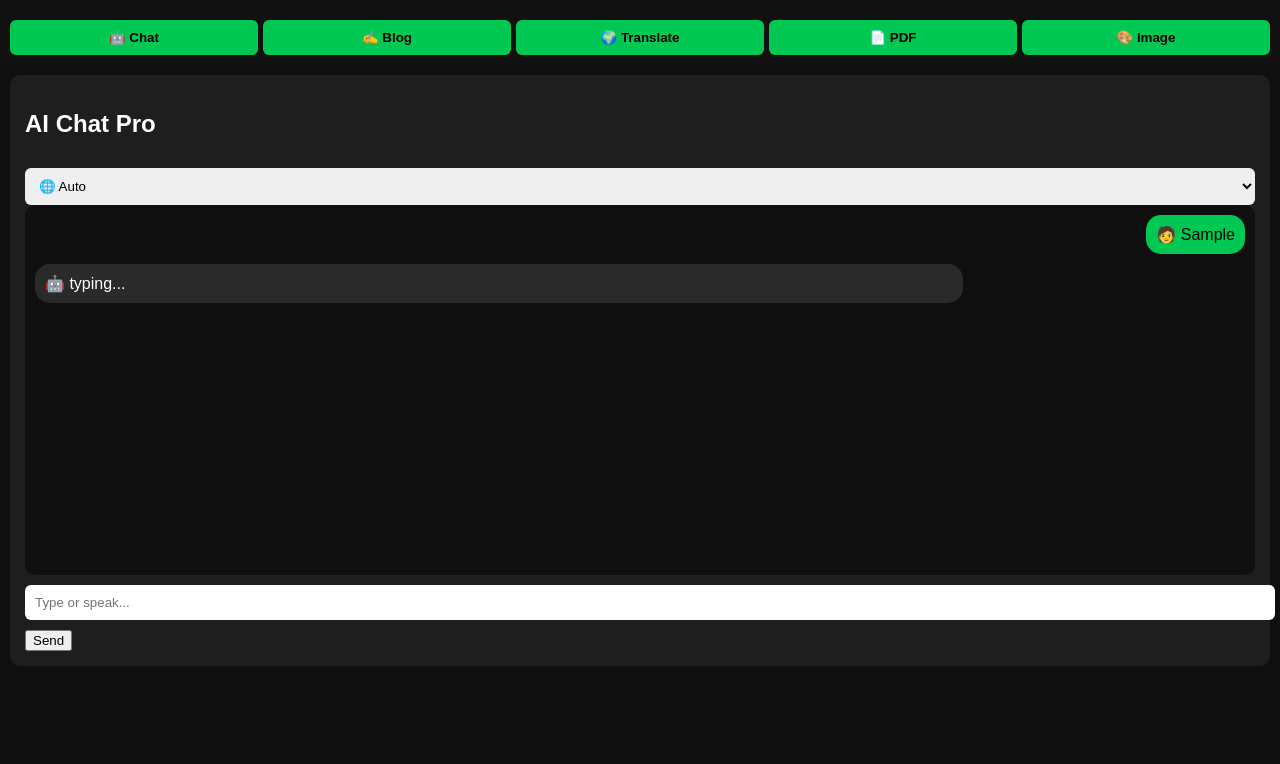
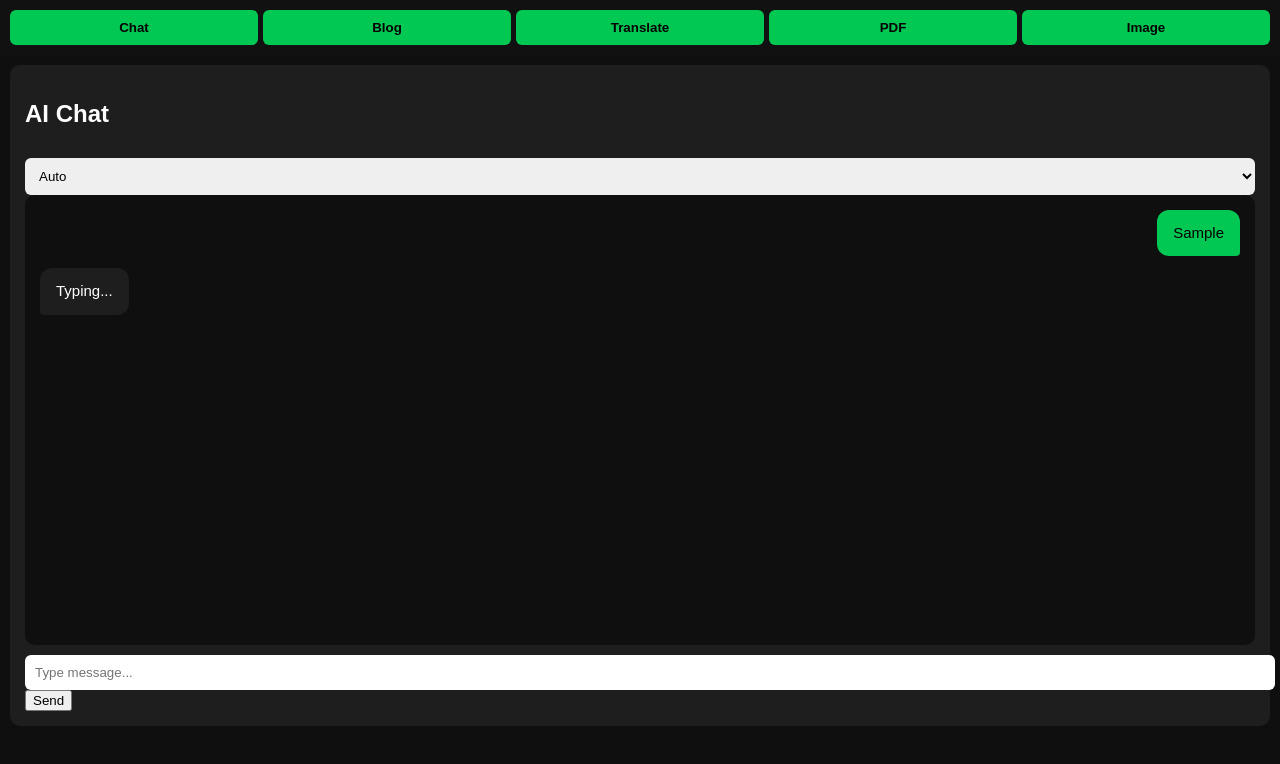
Before and after one commit to malviya2025d-cmyk/ai-chatbot, a website: page index.html in a window 1280 px wide. Both pictures are taken after typing "Sample" into the empty fields and a click on the button "Send". Drawn offline with nearby package versions, Linux system fonts and the light colour scheme; no server answers.

Commit message:
Update index.html

```diff
--- a/index.html
+++ b/index.html
@@ -1,6 +1,8 @@
 <!DOCTYPE html>
 <html>
 <head>
+
+<meta charset="UTF-8">
 
 <title>AI Tools Hub Pro</title>
 
@@ -22,33 +24,103 @@ gtag('config', 'G-E48LS72B74');
 <script src="https://cdnjs.cloudflare.com/ajax/libs/jspdf/2.5.1/jspdf.umd.min.js"></script>
 
 <style>
-body{margin:0;font-family:Arial;background:#0f0f0f;color:#fff;}
-header{display:flex;flex-wrap:wrap;gap:5px;padding:10px;background:#111;}
-header button{flex:1;padding:10px;background:#00c853;border:none;border-radius:6px;font-weight:bold;}
+body{
+margin:0;
+font-family: Arial, "Segoe UI Emoji", "Noto Color Emoji", sans-serif;
+background:#0f0f0f;
+color:#fff;
+}
+
+header{
+display:flex;
+flex-wrap:wrap;
+gap:5px;
+padding:10px;
+background:#111;
+}
+
+header button{
+flex:1;
+padding:10px;
+background:#00c853;
+border:none;
+border-radius:6px;
+font-weight:bold;
+cursor:pointer;
+}
+
 .container{padding:10px;}
-.tool{display:none;background:#1e1e1e;padding:15px;border-radius:10px;}
+
+.tool{
+display:none;
+background:#1e1e1e;
+padding:15px;
+border-radius:10px;
+}
+
 .active{display:block;}
-input,textarea,select{width:100%;padding:10px;margin-top:10px;border:none;border-radius:6px;}
-button{margin-top:10px;cursor:pointer;}
+
+input,textarea,select{
+width:100%;
+padding:10px;
+margin-top:10px;
+border:none;
+border-radius:6px;
+}
 
 #chatbox{
-height:350px;
-overflow:auto;
+height:420px;
+overflow-y:auto;
 background:#0f0f0f;
-padding:10px;
-border-radius:10px;
+padding:15px;
 display:flex;
 flex-direction:column;
-gap:10px;
+gap:12px;
+border-radius:10px;
 }
 
-.msg{padding:10px;border-radius:15px;max-width:75%;position:relative;}
-.user{background:#00c853;color:#000;align-self:flex-end;}
-.bot{background:#2a2a2a;}
+.msg{
+padding:12px 16px;
+border-radius:12px;
+max-width:80%;
+line-height:1.5;
+font-size:15px;
+animation:fadeIn 0.3s ease;
+position:relative;
+}
 
-.copyBtn{position:absolute;right:5px;bottom:5px;cursor:pointer;font-size:12px;}
+.user{
+background:#00c853;
+color:#000;
+align-self:flex-end;
+border-bottom-right-radius:4px;
+}
 
-canvas{width:100%;margin-top:10px;border-radius:10px;}
+.bot{
+background:#1e1e1e;
+align-self:flex-start;
+border-bottom-left-radius:4px;
+}
+
+.copyBtn{
+position:absolute;
+right:6px;
+bottom:6px;
+font-size:12px;
+cursor:pointer;
+color:#aaa;
+}
+
+@keyframes fadeIn{
+from{opacity:0; transform:translateY(10px);}
+to{opacity:1; transform:translateY(0);}
+}
+
+canvas{
+width:100%;
+margin-top:10px;
+border-radius:10px;
+}
 </style>
 
 </head>
@@ -56,42 +128,41 @@ canvas{width:100%;margin-top:10px;border-radius:10px;}
 <body>
 
 <header>
-<button onclick="show('chat')">🤖 Chat</button>
-<button onclick="show('blog')">✍️ Blog</button>
-<button onclick="show('trans')">🌍 Translate</button>
-<button onclick="show('pdf')">📄 PDF</button>
-<button onclick="show('img')">🎨 Image</button>
+<button onclick="show('chat')">Chat</button>
+<button onclick="show('blog')">Blog</button>
+<button onclick="show('trans')">Translate</button>
+<button onclick="show('pdf')">PDF</button>
+<button onclick="show('img')">Image</button>
 </header>
 
 <div class="container">
 
 <!-- CHAT -->
 <div id="chat" class="tool active">
-<h2>AI Chat Pro</h2>
+<h2>AI Chat</h2>
 
 <select id="lang">
-<option value="auto">🌐 Auto</option>
+<option value="auto">Auto</option>
 <option value="en">English</option>
 <option value="hi">Hindi</option>
 <option value="es">Spanish</option>
 <option value="fr">French</option>
 <option value="de">German</option>
-<option value="ar">Arabic</option>
 <option value="ru">Russian</option>
 <option value="zh">Chinese</option>
-<option value="ja">Japanese</option>
+<option value="ar">Arabic</option>
 </select>
 
 <div id="chatbox"></div>
 
-<input id="input" placeholder="Type or speak..." />
+<input id="input" placeholder="Type message..." />
 <button onclick="sendChat()">Send</button>
 </div>
 
 <!-- BLOG -->
 <div id="blog" class="tool">
 <h2>Blog Generator</h2>
-<input id="blogInput">
+<input id="blogInput" placeholder="Topic...">
 <button onclick="generateBlog()">Generate</button>
 <div id="blogOut"></div>
 </div>
@@ -144,33 +215,41 @@ let memory=[];
 const input=document.getElementById("input");
 const chatbox=document.getElementById("chatbox");
 
-input.addEventListener("keypress",e=>{if(e.key==="Enter")sendChat();});
+window.onload=()=>{
+let old=localStorage.getItem("chat");
+if(old) chatbox.innerHTML=old;
+};
 
-function saveChat(){localStorage.setItem("chat",chatbox.innerHTML);}
-window.onload=()=>{let c=localStorage.getItem("chat");if(c)chatbox.innerHTML=c;}
+input.addEventListener("keypress",e=>{
+if(e.key==="Enter") sendChat();
+});
+
+function saveChat(){
+localStorage.setItem("chat",chatbox.innerHTML);
+}
 
 async function sendChat(){
 
 let text=input.value.trim();
-if(!text)return;
+if(!text) return;
 
 memory.push(text);
-if(memory.length>5)memory.shift();
+if(memory.length>5) memory.shift();
 
-chatbox.innerHTML+=`<div class="msg user">🧑 ${text}</div>`;
+chatbox.innerHTML+=`<div class="msg user">${text}</div>`;
 input.value="";
 
 let typing=document.createElement("div");
 typing.className="msg bot";
-typing.innerHTML="🤖 typing...";
+typing.innerHTML="Typing...";
 chatbox.appendChild(typing);
 
 let res=await fetch("/api/ai",{
 method:"POST",
 headers:{"Content-Type":"application/json"},
 body:JSON.stringify({
-prompt:memory.join("\n")+"User:"+text,
-lang:document.getElementById("lang").value
+prompt: memory.join("\n") + "\nUser: " + text,
+lang: document.getElementById("lang").value
 })
 });
 
@@ -178,20 +257,33 @@ let data=await res.json();
 
 typing.remove();
 
-chatbox.innerHTML+=`<div class="msg bot">🤖 ${data.reply}<span class="copyBtn" onclick="copyText(this)">📋</span></div>`;
+let msg=document.createElement("div");
+msg.className="msg bot";
+msg.innerHTML=`${data.reply} <span class="copyBtn" onclick="copyText(this)">📋</span>`;
+
+chatbox.appendChild(msg);
 
 saveChat();
 chatbox.scrollTop=chatbox.scrollHeight;
 }
 
 function copyText(el){
-navigator.clipboard.writeText(el.parentElement.innerText);
+let text=el.parentElement.innerText.replace("📋","");
+navigator.clipboard.writeText(text);
 }
 
 /* BLOG */
 async function generateBlog(){
 let t=document.getElementById("blogInput").value;
-let res=await fetch("/api/ai",{method:"POST",headers:{"Content-Type":"application/json"},body:JSON.stringify({prompt:"SEO blog:"+t})});
+
+let res=await fetch("/api/ai",{
+method:"POST",
+headers:{"Content-Type":"application/json"},
+body:JSON.stringify({
+prompt:`Write SEO blog in ${document.getElementById("lang").value}: `+t
+})
+});
+
 let d=await res.json();
 document.getElementById("blogOut").innerHTML=d.reply;
 }
@@ -200,7 +292,15 @@ document.getElementById("blogOut").innerHTML=d.reply;
 async function translateText(){
 let t=document.getElementById("text").value;
 let l=document.getElementById("lang2").value;
-let res=await fetch("/api/ai",{method:"POST",headers:{"Content-Type":"application/json"},body:JSON.stringify({prompt:`Translate to ${l}: ${t}`})});
+
+let res=await fetch("/api/ai",{
+method:"POST",
+headers:{"Content-Type":"application/json"},
+body:JSON.stringify({
+prompt:`Translate to ${l}: ${t}`
+})
+});
+
 let d=await res.json();
 document.getElementById("out").innerHTML=d.reply;
 }
@@ -217,7 +317,7 @@ function makePDF(){
 const { jsPDF }=window.jspdf;
 let doc=new jsPDF();
 doc.text(document.getElementById("pdfText").value,10,10);
-if(pdfImg)doc.addImage(pdfImg,"JPEG",10,30,180,100);
+if(pdfImg) doc.addImage(pdfImg,"JPEG",10,30,180,100);
 doc.save("file.pdf");
 }
 
```
